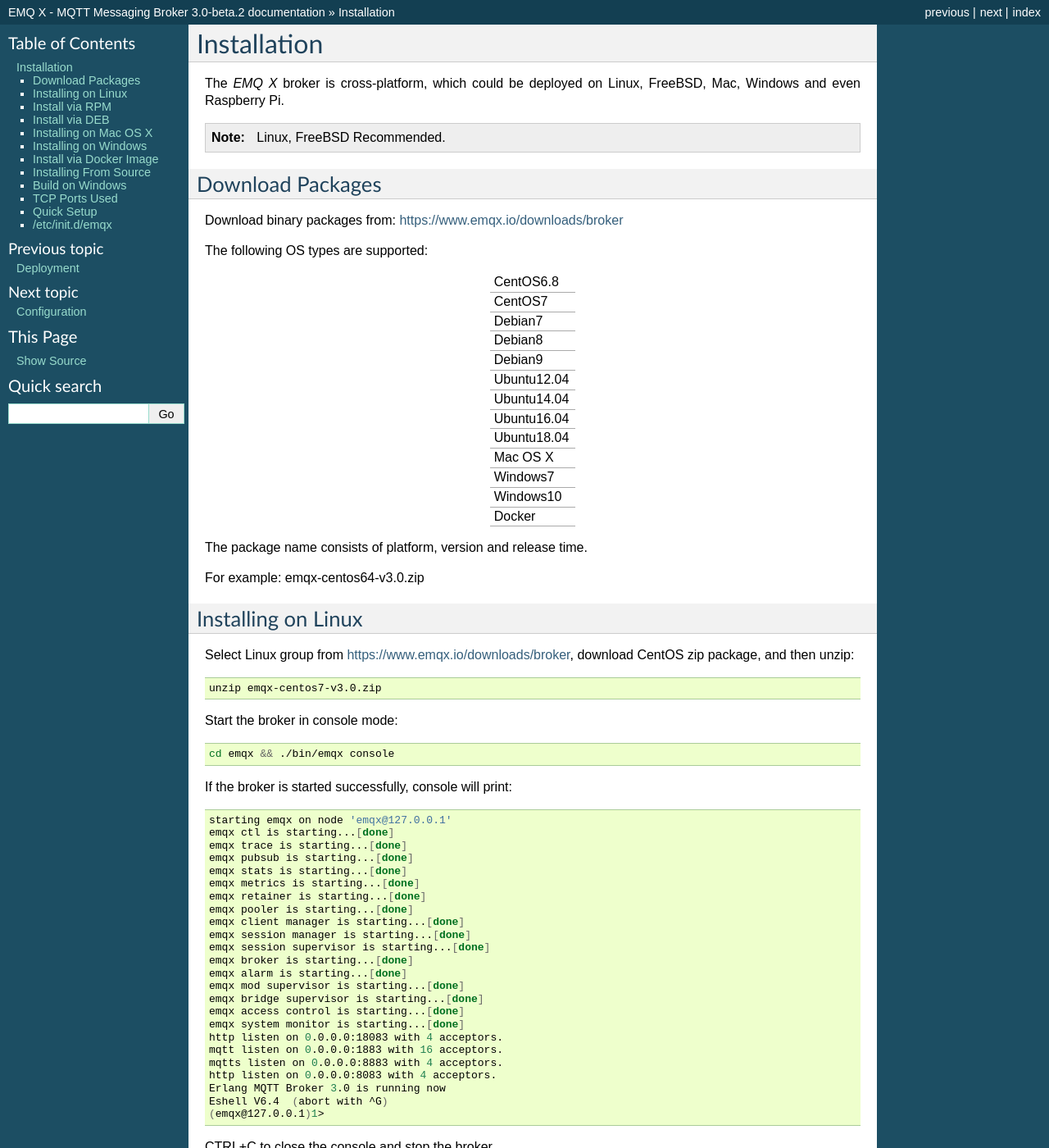
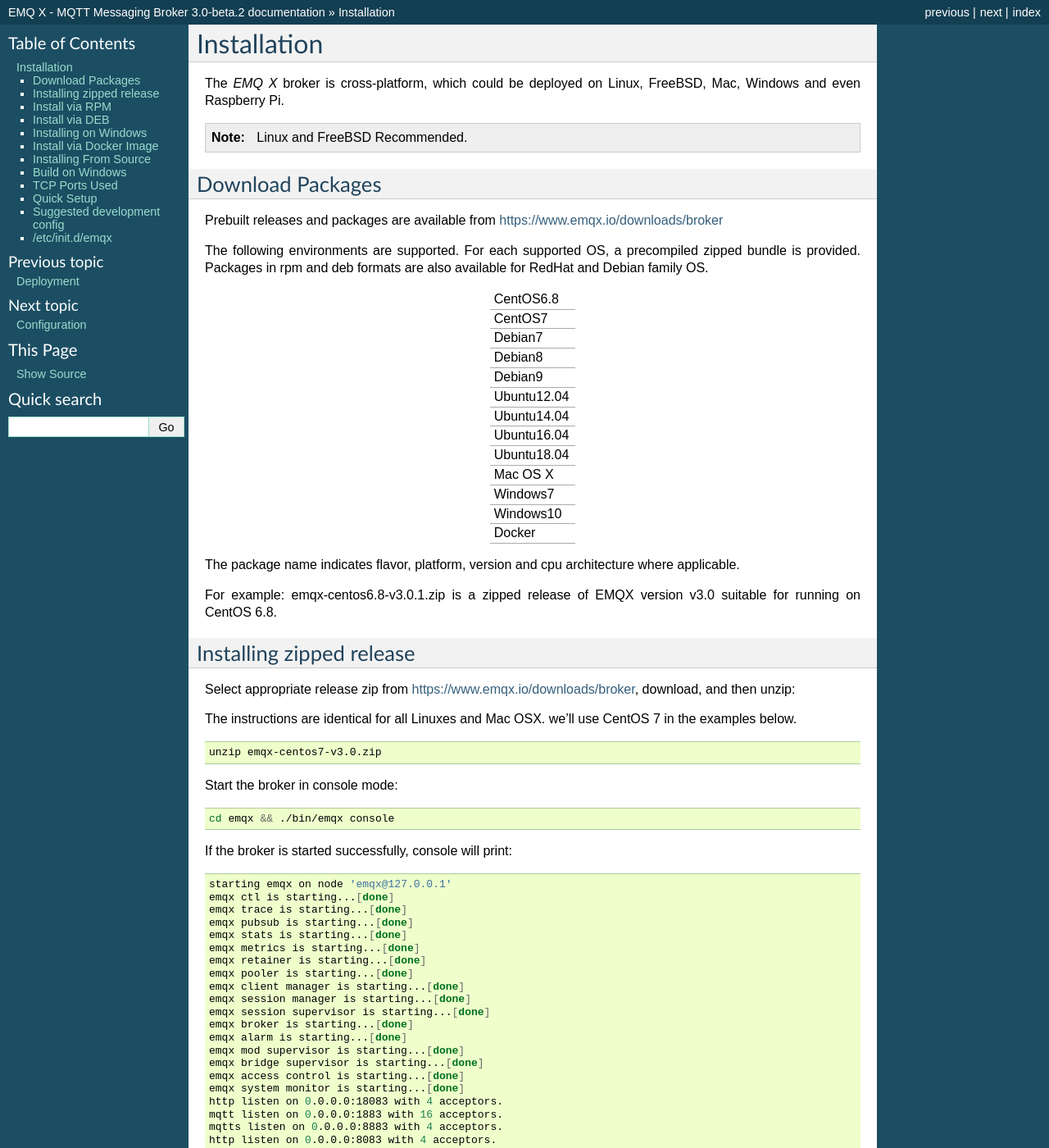
Before and after one commit to emqxarchive/emqx-docs-en, a Sphinx documentation site: the page built from source/install.rst, in a window 1280 px wide and 1400 px high. Shown: the whole window at 82% size. Built offline with Sphinx 7.4.7, drawn with Linux system fonts in a browser that asks for light colours; some of the changed text lies outside the part shown.

Commit message:
rewrite parts of install doc

```diff
--- a/source/install.rst
+++ b/source/install.rst
@@ -9,7 +9,7 @@
 
 .. NOTE::
 
-    Linux, FreeBSD Recommended.
+    Linux and FreeBSD Recommended.
 
 .. _install_download:
 
@@ -17,9 +17,10 @@
 Download Packages
 -----------------
 
-Download binary packages from: https://www.emqx.io/downloads/broker
+Prebuilt releases and packages are available from https://www.emqx.io/downloads/broker
 
-The following OS types are supported:
+The following environments are supported. For each supported OS, a precompiled zipped bundle is provided.
+Packages in rpm and deb formats are also available for RedHat and Debian family OS.
 
 +-------------+
 | CentOS6.8   |
@@ -49,17 +50,19 @@
 | Docker      |
 +-------------+
 
-The package name consists of platform, version and release time.
+The package name indicates flavor, platform, version and cpu architecture where applicable.
 
-For example: emqx-centos64-v3.0.zip
+For example: emqx-centos6.8-v3.0.1.zip is a zipped release of EMQX version v3.0 suitable for running on CentOS 6.8.
 
 .. _install_on_linux:
 
--------------------
-Installing on Linux
--------------------
+-------------------------
+Installing zipped release
+-------------------------
 
-Select Linux group from https://www.emqx.io/downloads/broker, download CentOS zip package, and then unzip:
+Select appropriate release zip from https://www.emqx.io/downloads/broker, download, and then unzip:
+
+The instructions are identical for all Linuxes and Mac OSX. we'll use CentOS 7 in the examples below.
 
 .. code-block:: bash
 
@@ -124,13 +127,26 @@
 
     ./bin/emqx stop
 
+Configuration, Data and Log Files for zipped releases are alongside the broker.
+The following paths are relative to the folder ``emqx`` extracted above.
+
++---------------------------+-------------------------------------------+
+| etc/emqx.conf             | Configuration file for the EMQ X Broker   |
++---------------------------+-------------------------------------------+
+| etc/plugins/\*.conf       | Configuration files for the EMQ X Plugins |
++---------------------------+-------------------------------------------+
+| data                      | Data files                                |
++---------------------------+-------------------------------------------+
+| log                       | Log files                                 |
++---------------------------+-------------------------------------------+
+
 .. _install_via_rpm:
 
 ---------------
 Install via RPM
 ---------------
 
-Select Linux group from https://www.emqx.io/downloads/broker, and download the RPM packages.
+RPM Packages are available for the following Operating Systems:
 
 +-------------+
 | CentOS6.8   |
@@ -138,11 +154,13 @@
 | CentOS7     |
 +-------------+
 
+Select and download the appropriate package from https://www.emqx.io/downloads/broker.
+
 Install the package:
 
 .. code-block:: console
 
-    rpm -ivh emqx-centos7-v3.0-el7.centos.x86_64.rpm
+    rpm -ivh emqx-centos7-v3.0.1.x86_64.rpm
 
 .. NOTE:: Erlang/OTP R19 depends on lksctp-tools library
 
@@ -174,7 +192,7 @@
 Install via DEB
 ---------------
 
-Select Linux group from https://www.emqx.io/downloads/broker, and download the DEB packages.
+RPM Packages are available for the following Operating Systems:
 
 +-------------+
 | Ubuntu12.04 |
@@ -192,11 +210,13 @@
 | Debian9     |
 +-------------+
 
+Select and download the appropriate package from https://www.emqx.io/downloads/broker.
+
 Install the package:
 
 .. code-block:: console
 
-    sudo dpkg -i emqx-ubuntu12.04-v3.0_amd64.deb
+    sudo dpkg -i emqx-ubuntu18.04-v3.0.1_amd64.deb
 
 .. NOTE:: Erlang/OTP R19 depends on lksctp-tools library
 
@@ -221,31 +241,6 @@
 .. code-block:: console
 
     service emqx start|stop|restart
-
-.. _install_on_mac:
-
-----------------------
-Installing on Mac OS X
-----------------------
-
-We could install the broker on Mac OS X to develop and debug MQTT applications.
-
-Select OSX group from https://www.emqx.io/downloads/broker, and download Mac package.
-
-Configure log level in `etc/emqx.conf`, all MQTT messages recevied/sent will be printed on console:
-
-.. code-block:: bash
-
-    ## Console log. Enum: off, file, console, both
-    log.console = both
-
-    ## Console log level. Enum: debug, info, notice, warning, error, critical, alert, emergency
-    log.console.level = debug
-
-    ## Console log file
-    log.console.file = log/console.log
-
-The install and boot process on Mac are same to Linux.
 
 .. _install_on_windows:
 
@@ -448,6 +443,28 @@
 
     listener.tcp.external.max_clients = 1024
 
+
+.. _suggested_development_config:
+
+----------------------------
+Suggested development config
+----------------------------
+During development, it might be convenient to print all MQTT messages recevied/sent for debugging purposes.
+
+This can be achieved by setting log level to debug in `etc/emqx.conf`,
+
+.. code-block:: bash
+
+    ## Console log. Enum: off, file, console, both
+    log.console = both
+
+    ## Console log level. Enum: debug, info, notice, warning, error, critical, alert, emergency
+    log.console.level = debug
+
+    ## Console log file
+    log.console.file = log/console.log
+
+
 .. _init_d_emqttd:
 
 -------------------
@@ -515,4 +532,4 @@
     uncomment '# export HOME=/root' if "HOME must be set" error.
 
 .. _emq_dashboard:       https://github.com/emqx/emqx-dashboard
-.. _emq-relx:            https://github.com/emqx/emqx-rel
+.. _emqx-rel:            https://github.com/emqx/emqx-rel
```
